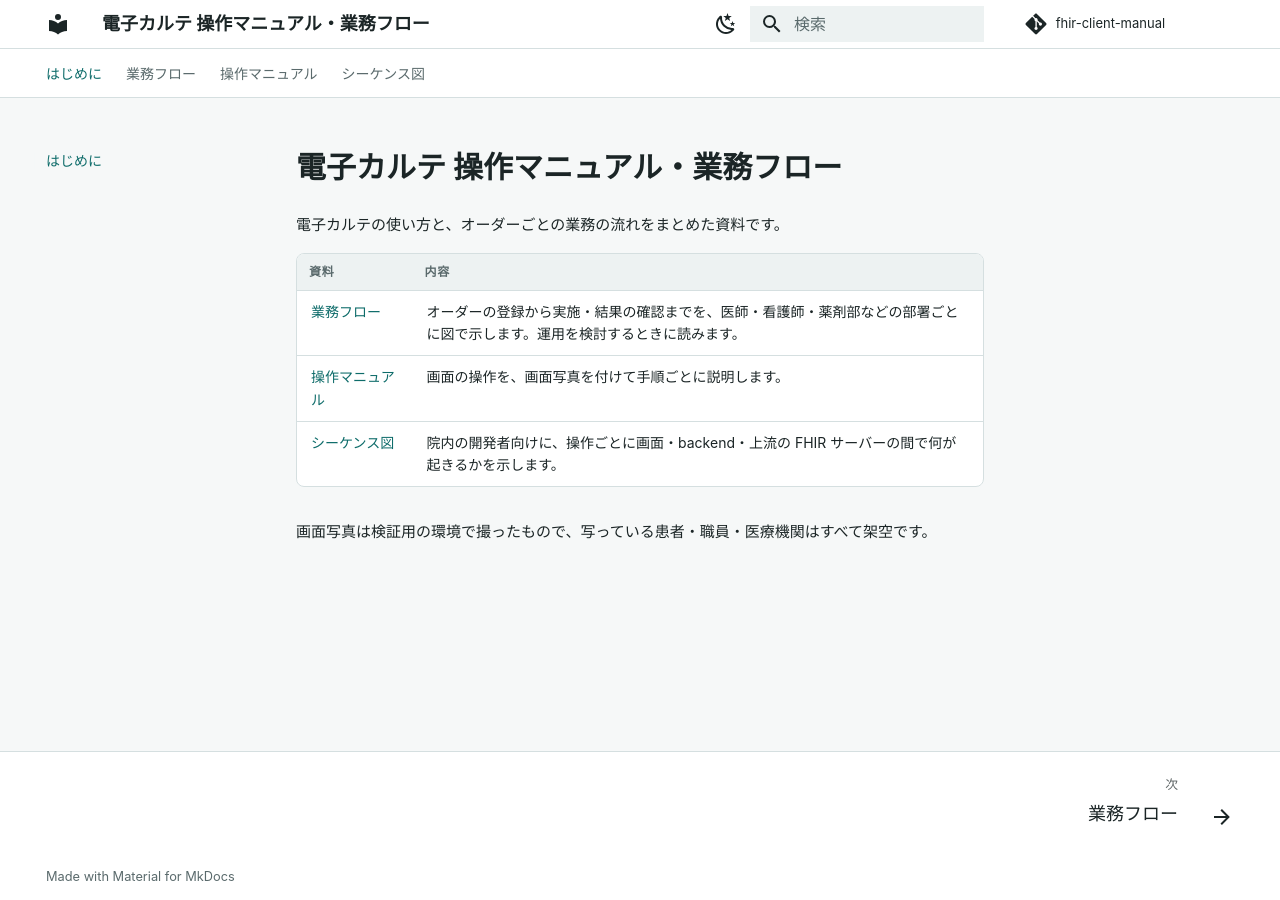
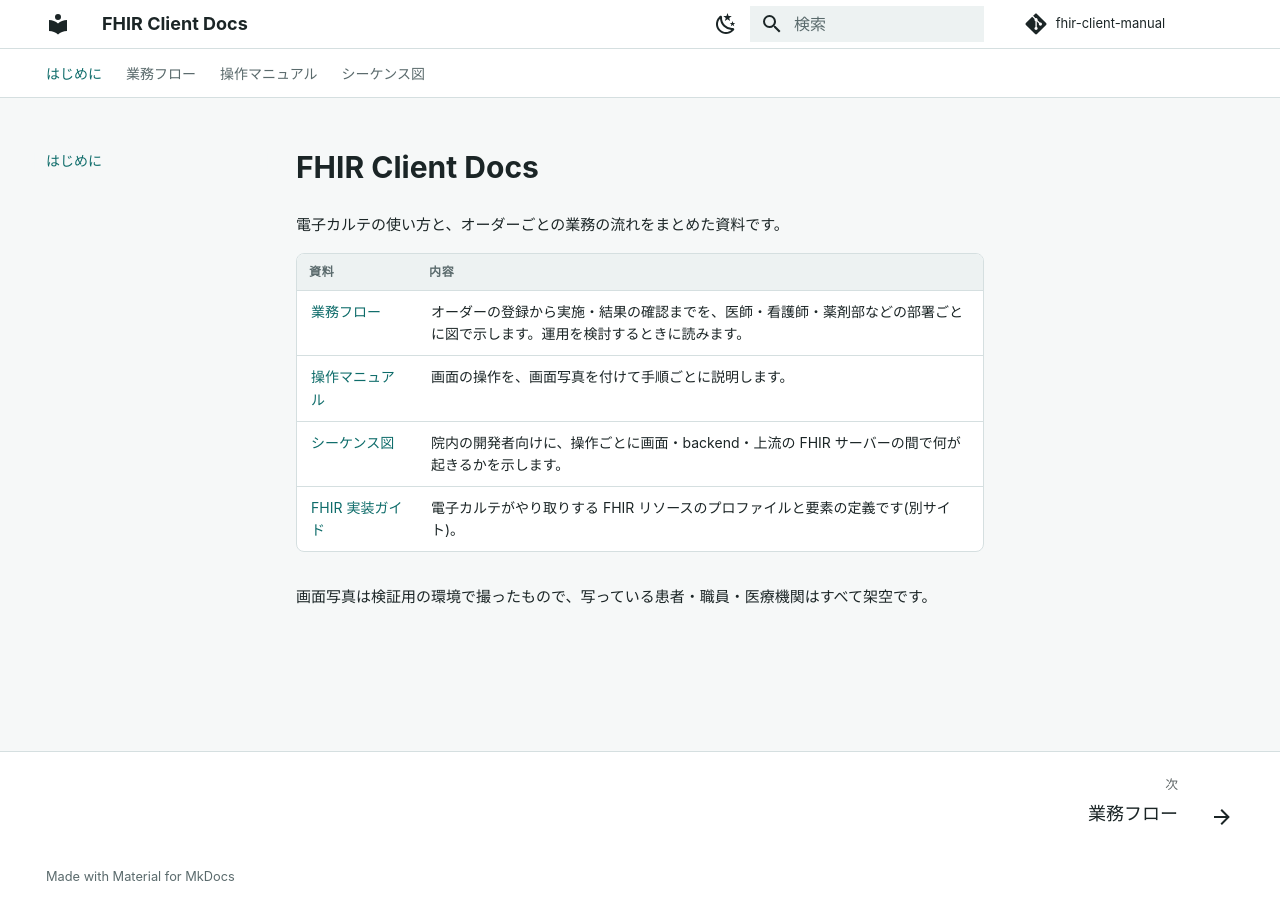
Before and after one commit to ysnr-dev/fhir-client-docs, an MkDocs documentation site: the page built from docs/index.md, in a window 1280 px wide. Built offline with MkDocs 1.6.1 and Material for MkDocs 9.7.7, drawn with Linux system fonts in a browser that asks for light colours; some web fonts are replaced; comment, search, counter and statistics services are not loaded.

Commit message:
docs: FHIR 実装ガイドへのリンクを追加

```diff
--- a/docs/index.md
+++ b/docs/index.md
@@ -1,4 +1,4 @@
-# 電子カルテ 操作マニュアル・業務フロー
+# FHIR Client Docs
 
 電子カルテの使い方と、オーダーごとの業務の流れをまとめた資料です。
 
@@ -7,5 +7,6 @@
 | [業務フロー](flows/index.md) | オーダーの登録から実施・結果の確認までを、医師・看護師・薬剤部などの部署ごとに図で示します。運用を検討するときに読みます。 |
 | [操作マニュアル](manual/index.md) | 画面の操作を、画面写真を付けて手順ごとに説明します。 |
 | [シーケンス図](dev/index.md) | 院内の開発者向けに、操作ごとに画面・backend・上流の FHIR サーバーの間で何が起きるかを示します。 |
+| [FHIR 実装ガイド](https://ysnr-dev.github.io/fhir-ig/index.html) | 電子カルテがやり取りする FHIR リソースのプロファイルと要素の定義です(別サイト)。 |
 
 画面写真は検証用の環境で撮ったもので、写っている患者・職員・医療機関はすべて架空です。
--- a/mkdocs.yml
+++ b/mkdocs.yml
@@ -1,4 +1,4 @@
-site_name: 電子カルテ 操作マニュアル・業務フロー
+site_name: FHIR Client Docs
 site_url: https://ysnr-dev.github.io/fhir-client-manual/
 repo_url: https://github.com/ysnr-dev/fhir-client-manual
 repo_name: fhir-client-manual
```
Also changed, not shown: docs/dev/index.md (+1 -1 lines), 1 other file.
